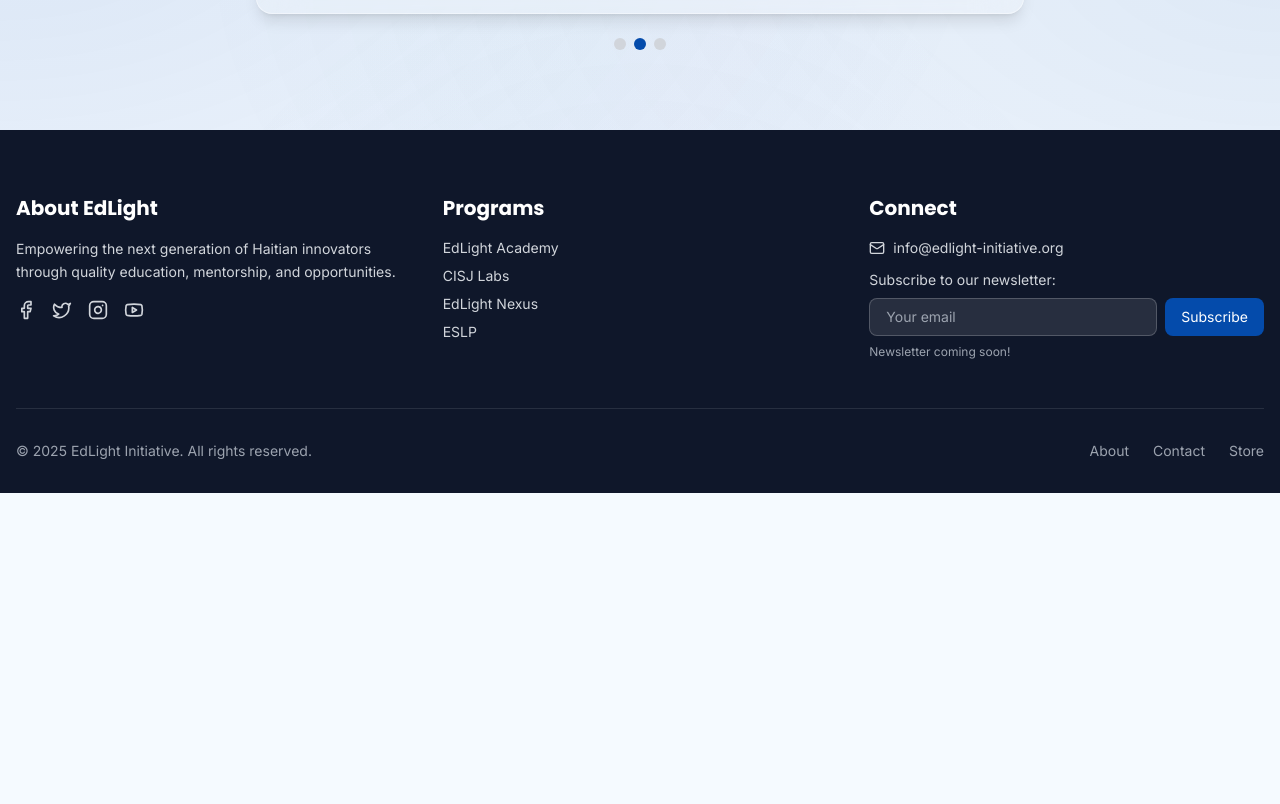
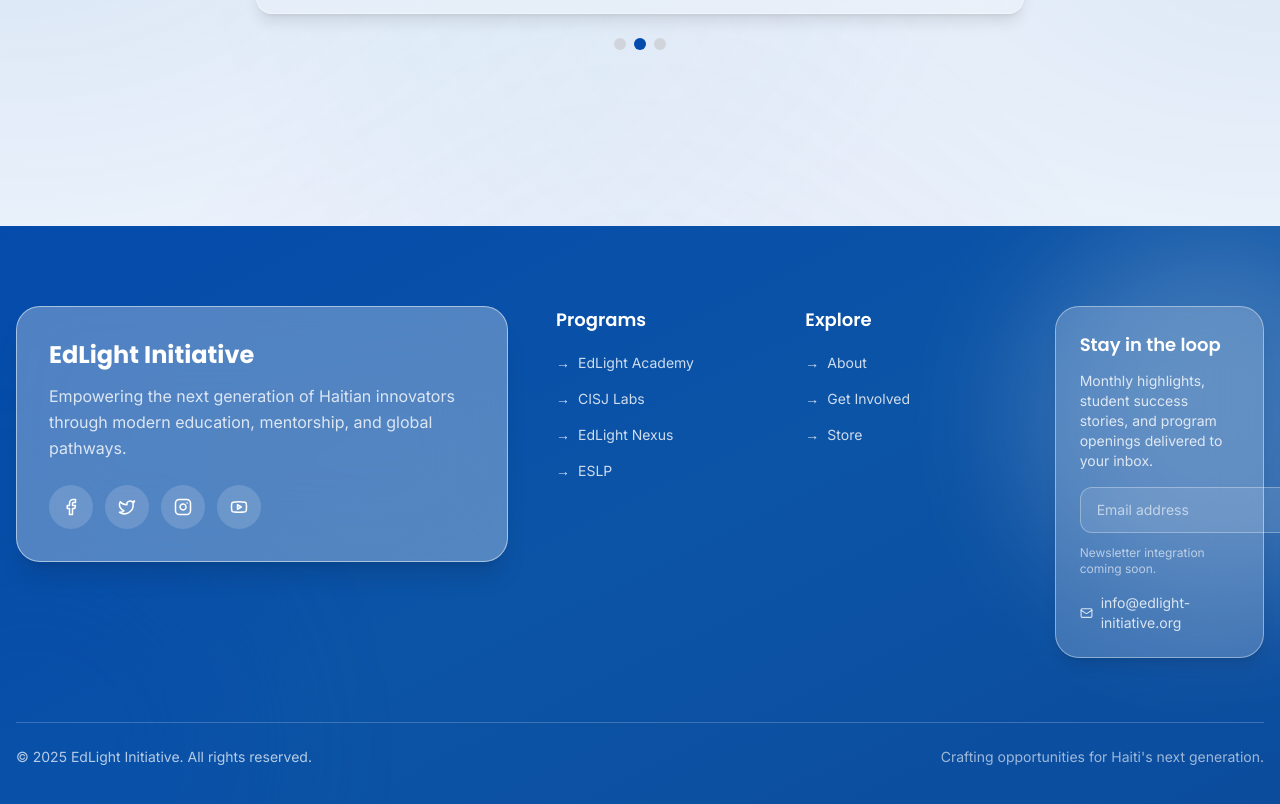
Before and after one commit to edlinitiative/EdLight-Initiative, a Next.js app: page / in a window 1280 px wide. Shown: the part 2530-3334 px from the top of the page. Before the commit the page ends 3023 px from the top, so only its background shows below. Built offline with nearby package versions, Linux system fonts and the light colour scheme.

Commit message:
Polish footer with glass gradient design

```diff
--- a/components/Footer.tsx
+++ b/components/Footer.tsx
@@ -2,129 +2,128 @@
 import Link from 'next/link'
 import { Facebook, Twitter, Instagram, Youtube, Mail } from 'lucide-react'
 
+const socialLinks = [
+  { href: 'https://facebook.com', label: 'Facebook', icon: Facebook },
+  { href: 'https://twitter.com', label: 'Twitter', icon: Twitter },
+  { href: 'https://instagram.com', label: 'Instagram', icon: Instagram },
+  { href: 'https://youtube.com', label: 'YouTube', icon: Youtube },
+]
+
+const programLinks = [
+  { href: '/academy', label: 'EdLight Academy' },
+  { href: '/labs', label: 'CISJ Labs' },
+  { href: '/nexus', label: 'EdLight Nexus' },
+  { href: '/eslp', label: 'ESLP' },
+]
+
+const orgLinks = [
+  { href: '/about', label: 'About' },
+  { href: '/get-involved', label: 'Get Involved' },
+  { href: '/store', label: 'Store' },
+]
+
 export default function Footer() {
+  const currentYear = new Date().getFullYear()
+
   return (
-    <footer className="bg-text text-white pt-16 pb-8">
-      <div className="container mx-auto px-4">
-        <div className="grid md:grid-cols-3 gap-8 mb-12">
-          {/* About Column */}
-          <div>
-            <h3 className="font-heading text-xl font-bold mb-4">About EdLight</h3>
-            <p className="font-body text-gray-300 text-sm leading-relaxed mb-4">
-              Empowering the next generation of Haitian innovators through quality education,
-              mentorship, and opportunities.
+    <footer className="relative mt-24 overflow-hidden">
+      <div className="absolute inset-0 -z-10 bg-gradient-to-br from-primary via-secondary to-[#0B4B9C]" />
+      <div className="absolute -right-32 top-0 -z-10 h-96 w-96 rounded-full bg-white/20 blur-3xl" />
+      <div className="absolute left-[-15%] bottom-[-20%] -z-10 h-[28rem] w-[28rem] rounded-full bg-primary/30 blur-3xl" />
+
+      <div className="container mx-auto px-4 py-20 text-white">
+        <div className="grid gap-12 lg:grid-cols-12">
+          <div className="lg:col-span-5 space-y-6">
+            <div className="glass-strong rounded-3xl p-8">
+              <h3 className="font-heading text-2xl font-bold mb-3">EdLight Initiative</h3>
+              <p className="font-body text-white/80 leading-relaxed">
+                Empowering the next generation of Haitian innovators through modern education,
+                mentorship, and global pathways.
               </p>
-            <div className="flex gap-4">
+              <div className="mt-6 flex flex-wrap gap-3">
+                {socialLinks.map(({ href, label, icon: Icon }) => (
                   <a
-                href="https://facebook.com"
+                    key={label}
+                    href={href}
                     target="_blank"
                     rel="noopener noreferrer"
-                className="text-gray-300 hover:text-primary transition-colors"
-                aria-label="Facebook"
+                    aria-label={label}
+                    className="flex h-11 w-11 items-center justify-center rounded-full bg-white/15 text-white transition hover:bg-white/25"
                   >
-                <Facebook size={20} />
+                    <Icon size={18} />
                   </a>
-              <a
-                href="https://twitter.com"
-                target="_blank"
-                rel="noopener noreferrer"
-                className="text-gray-300 hover:text-primary transition-colors"
-                aria-label="Twitter"
-              >
-                <Twitter size={20} />
-              </a>
-              <a
-                href="https://instagram.com"
-                target="_blank"
-                rel="noopener noreferrer"
-                className="text-gray-300 hover:text-primary transition-colors"
-                aria-label="Instagram"
-              >
-                <Instagram size={20} />
-              </a>
-              <a
-                href="https://youtube.com"
-                target="_blank"
-                rel="noopener noreferrer"
-                className="text-gray-300 hover:text-primary transition-colors"
-                aria-label="YouTube"
-              >
-                <Youtube size={20} />
-              </a>
+                ))}
+              </div>
             </div>
           </div>
 
-          {/* Programs Column */}
+          <div className="lg:col-span-7 grid gap-10 sm:grid-cols-2 lg:grid-cols-3">
             <div>
-            <h3 className="font-heading text-xl font-bold mb-4">Programs</h3>
-            <ul className="space-y-2 font-body text-sm">
-              <li>
-                <Link href="/academy" className="text-gray-300 hover:text-primary transition-colors">
-                  EdLight Academy
+              <h4 className="font-heading text-lg font-semibold mb-4">Programs</h4>
+              <ul className="space-y-3 text-white/80">
+                {programLinks.map(({ href, label }) => (
+                  <li key={href}>
+                    <Link
+                      href={href}
+                      className="inline-flex items-center gap-2 text-sm transition hover:text-white"
+                    >
+                      <span>→</span>
+                      {label}
                     </Link>
                   </li>
-              <li>
-                <Link href="/labs" className="text-gray-300 hover:text-primary transition-colors">
-                  CISJ Labs
-                </Link>
-              </li>
-              <li>
-                <Link href="/nexus" className="text-gray-300 hover:text-primary transition-colors">
-                  EdLight Nexus
-                </Link>
-              </li>
-              <li>
-                <Link href="/eslp" className="text-gray-300 hover:text-primary transition-colors">
-                  ESLP
-                </Link>
-              </li>
+                ))}
               </ul>
             </div>
 
-          {/* Connect Column */}
             <div>
-            <h3 className="font-heading text-xl font-bold mb-4">Connect</h3>
-            <div className="space-y-3 font-body text-sm">
-              <div className="flex items-center gap-2 text-gray-300">
-                <Mail size={16} />
-                <span>info@edlight-initiative.org</span>
+              <h4 className="font-heading text-lg font-semibold mb-4">Explore</h4>
+              <ul className="space-y-3 text-white/80">
+                {orgLinks.map(({ href, label }) => (
+                  <li key={href}>
+                    <Link
+                      href={href}
+                      className="inline-flex items-center gap-2 text-sm transition hover:text-white"
+                    >
+                      <span>→</span>
+                      {label}
+                    </Link>
+                  </li>
+                ))}
+              </ul>
             </div>
-              <div className="mt-6">
-                <p className="text-gray-300 mb-2">Subscribe to our newsletter:</p>
-                <div className="flex gap-2">
+
+            <div className="glass rounded-3xl p-6">
+              <h4 className="font-heading text-lg font-semibold mb-3">Stay in the loop</h4>
+              <p className="text-sm text-white/80 mb-4">
+                Monthly highlights, student success stories, and program openings delivered to your inbox.
+              </p>
+              <label className="sr-only" htmlFor="newsletter-email">
+                Email address
+              </label>
+              <div className="flex flex-col sm:flex-row gap-3">
                 <input
+                  id="newsletter-email"
                   type="email"
-                    placeholder="Your email"
-                    className="flex-1 px-4 py-2 rounded-lg bg-white/10 border border-white/20 text-white placeholder-gray-400 focus:outline-none focus:border-primary"
+                  placeholder="Email address"
+                  className="flex-1 rounded-xl border border-white/30 bg-white/10 px-4 py-3 text-sm text-white placeholder-white/60 focus:border-white focus:outline-none"
                 />
-                  <button className="px-4 py-2 bg-primary text-white rounded-lg hover:bg-primary/90 transition-colors">
+                <button className="rounded-xl bg-white px-5 py-3 text-sm font-semibold text-primary transition hover:bg-white/80">
                   Subscribe
                 </button>
               </div>
-                <p className="text-xs text-gray-400 mt-2">
-                  {/* TODO: Hook up newsletter subscription */}
-                  Newsletter coming soon!
-                </p>
+              <p className="mt-3 text-xs text-white/60">Newsletter integration coming soon.</p>
+              <div className="mt-4 flex items-center gap-2 text-sm text-white/80">
+                <Mail size={16} />
+                <span>info@edlight-initiative.org</span>
               </div>
             </div>
           </div>
         </div>
 
-        {/* Bottom Bar */}
-        <div className="pt-8 border-t border-white/10">
-          <div className="flex flex-col md:flex-row justify-between items-center gap-4 text-sm text-gray-400">
-            <p>&copy; {new Date().getFullYear()} EdLight Initiative. All rights reserved.</p>
-            <div className="flex gap-6">
-              <Link href="/about" className="hover:text-primary transition-colors">
-                About
-              </Link>
-              <Link href="/get-involved" className="hover:text-primary transition-colors">
-                Contact
-              </Link>
-              <Link href="/store" className="hover:text-primary transition-colors">
-                Store
-              </Link>
-            </div>
+        <div className="mt-16 border-t border-white/20 pt-6">
+          <div className="flex flex-col gap-4 text-sm text-white/70 sm:flex-row sm:items-center sm:justify-between">
+            <p>&copy; {currentYear} EdLight Initiative. All rights reserved.</p>
+            <p className="text-white/60">Crafting opportunities for Haiti&apos;s next generation.</p>
           </div>
         </div>
       </div>
```
Lines whose indentation alone changed are shown as unchanged.
